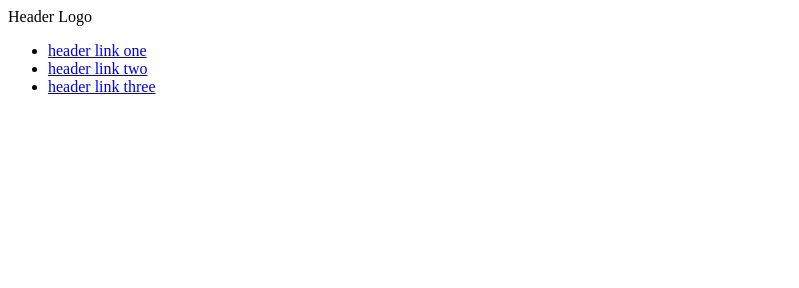
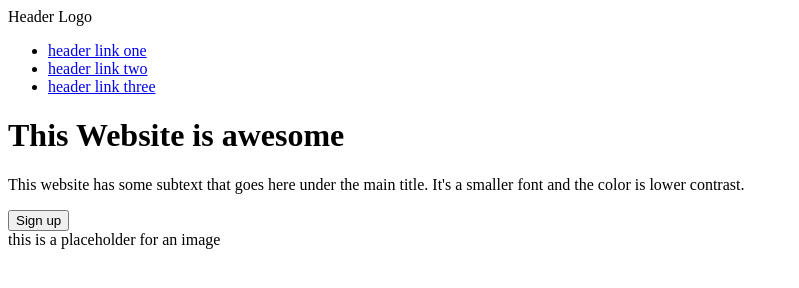
Before and after one commit to edoardo-paggi/landing-page, a plain HTML site: page index.html in a window 1280 px wide. Shown: the whole page, without its empty margins (0-799 px from the left). Drawn offline with Linux system fonts and the light colour scheme.

Commit message:
Create index.html file
Create the basic structure of the landing page
and ending up with the header section.

```diff
--- a/index.html
+++ b/index.html
@@ -12,7 +12,7 @@
         <div>
             <div class="icon">Header Logo</div>
         </div>
-        <div>
+        <div class="links">
             <ul>
                 <li>
                     <a href="#">header link one</a>
@@ -25,8 +25,13 @@
                 </li>
             </ul>
         </div>
-
-
+        <div class="title">
+            <h1>This Website is awesome</h1>
+            <p>This website has some subtext that goes here under the main title. It's a smaller font and the color is
+                lower contrast.</p>
+            <button>Sign up</button>
+        </div>
+        <div class="img">this is a placeholder for an image</div>
     </header>
 
     <section>
```
